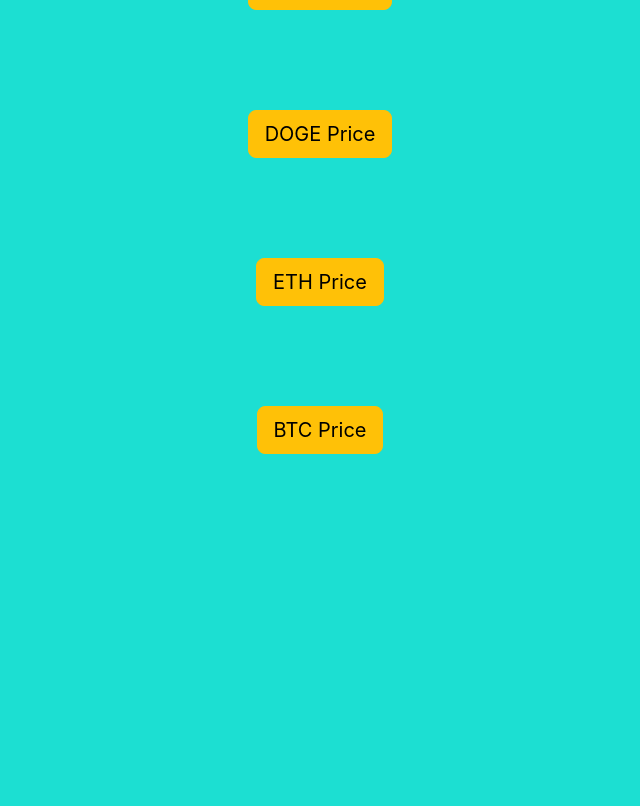
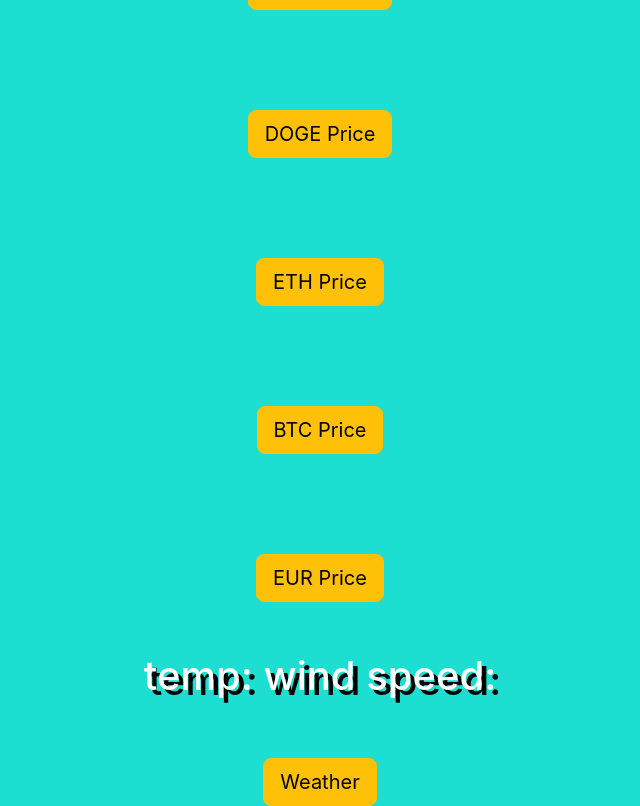
Before and after one commit to nasaldrops/cryptoprices, a React (Create React App) app: page / in a window 1280 px wide. Shown: the part 286-1092 px from the top of the page, without its empty margins (320-960 px from the left). Before the commit the page ends 800 px from the top, so only its background shows below. Built offline with nearby package versions, Linux system fonts and the light colour scheme.

Commit message:
added weather

```diff
--- a/src/App.css
+++ b/src/App.css
@@ -35,3 +35,10 @@
   text-transform: uppercase;
   text-shadow: 5px 5px rgb(0,0,0);
 }
+
+.wind {
+  font-size: 40px;
+  margin-top: 50px;
+  color: white;
+  text-shadow: 5px 5px rgb(0,0,0);
+}
--- a/src/App.js
+++ b/src/App.js
@@ -11,7 +11,9 @@
   const [ethPrice, setEthPrice] = useState('');
   const [btcPrice, setBtcPrice] = useState('');
   const [dogePrice, setDogePrice] = useState('');
-
+  const [eurPrice, setEurPrice] = useState('');
+  const [donadeaWeather, setDonadeaWeather] = useState('');
+  const [windSpeed, setWindSpeed] = useState('');
 
 
   const fetchPrice = async () => {
@@ -54,6 +56,24 @@
 
   };
 
+  const fetchPriceEURO = async () => {
+    const result = await axios.get('https://api.binance.com/api/v3/ticker/price?symbol=EURBUSD');
+    console.log(result.data.price)
+    setEurPrice(result.data.price)
+
+
+  };
+
+  const fetchWeather = async () => {
+    const result = await axios.get('https://api.openweathermap.org/data/2.5/weather?lat=53.3477317&lon=-6.7444321&appid=834d978066a850d20e566854e9103773&units=metric');
+    console.log(result.data.main.temp)
+    setDonadeaWeather(result.data.main.temp)
+    setWindSpeed(result.data.wind.speed)
+
+
+
+  };
+
   return (
     <div className="container">
       <div>
@@ -71,6 +91,11 @@
         <br />
         <h1 className="title"> {btcPrice} </h1>
         <button onClick={fetchPriceBTC} className="btn btn-warning btn-lg">BTC Price</button>
+        <br />
+        <h1 className="title"> {eurPrice} </h1>
+        <button onClick={fetchPriceEURO} className="btn btn-warning btn-lg">EUR Price</button>
+        <h1 className="title" class="wind"> temp: {donadeaWeather} wind speed: {windSpeed} </h1>
+        <button onClick={fetchWeather} className="btn btn-warning btn-lg">Weather</button>
       </div>
 
     </div>
```
